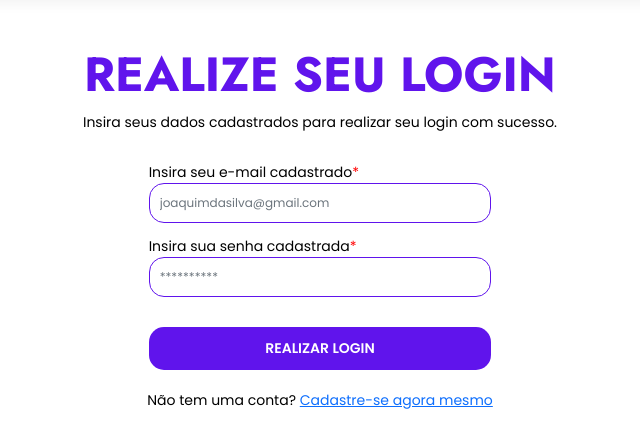
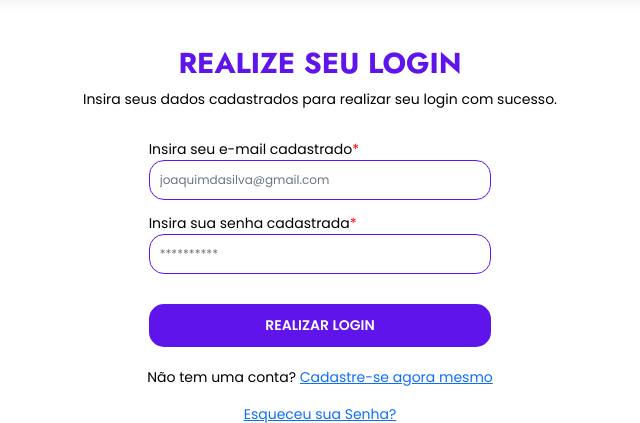
Before and after one commit to ICEI-PUC-Minas-PMV-ADS/pmv-ads-2023-2-e2-proj-int-t2-match-game, an ASP.NET Core app: page /Usuarios/login in a window 1280 px wide. Shown: the part 89-512 px from the top of the page, without its empty margins (320-960 px from the left). Run offline with ASP.NET Core 8, Linux system fonts and the light colour scheme; style sheets or scripts are compiled from the project's sources; some libraries are stand-ins or nearby versions.

Commit message:
alterações em

```diff
--- a/src/Match Game Oficial/Match Game Oficial/wwwroot/css/login.css
+++ b/src/Match Game Oficial/Match Game Oficial/wwwroot/css/login.css
@@ -27,7 +27,7 @@
 }
 
 h1 {
-    font-size: 3em;
+    font-size: 1.8em;
 }
 
 h2 {
```
